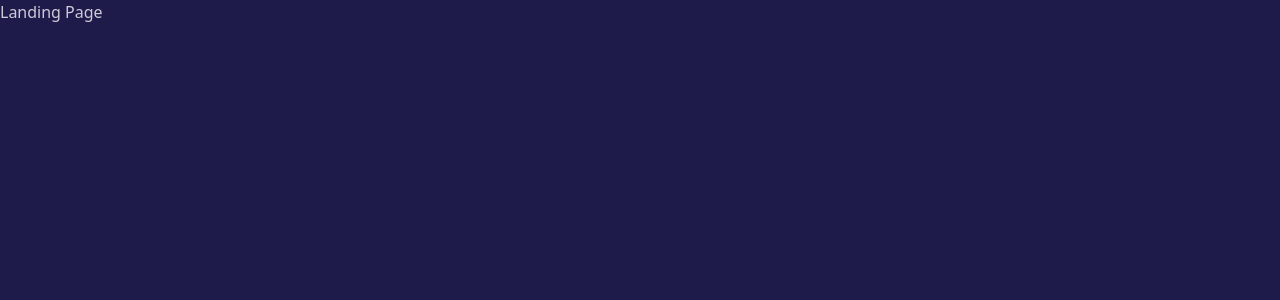
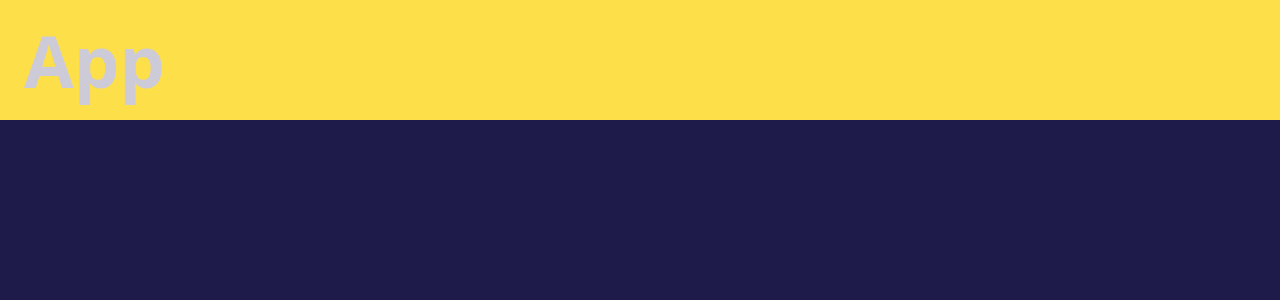
Before and after one commit to NPotokin/AHWT, a React (Vite) app in the folder client/: page / in a window 1280 px wide. Shown: the top 300 px of the page. Built offline with nearby package versions, Linux system fonts and the light colour scheme.

Commit message:
reinstalled frontend, now it works

```diff
--- a/client/pages/LandingPage.jsx
+++ /dev/null
@@ -1,9 +0,0 @@
-import React from 'react'
-
-const LandingPage = () => {
-  return (
-    <div>Landing Page</div>
-  )
-}
-
-export default LandingPage
--- a/client/src/App.jsx
+++ b/client/src/App.jsx
@@ -1,11 +1,8 @@
 import React from 'react'
-import LandingPage from '../pages/LandingPage'
 
 const App = () => {
   return (
-    <div>
-      <LandingPage />
-    </div>
+    <div className='container p-6 bg-accent text-7xl font-extrabold'>App</div>
   )
 }
 
```
Also changed, not shown: client/tailwind.config.js (+10 -1 lines), 1 other file (tests, documents, lock files or other folders).
